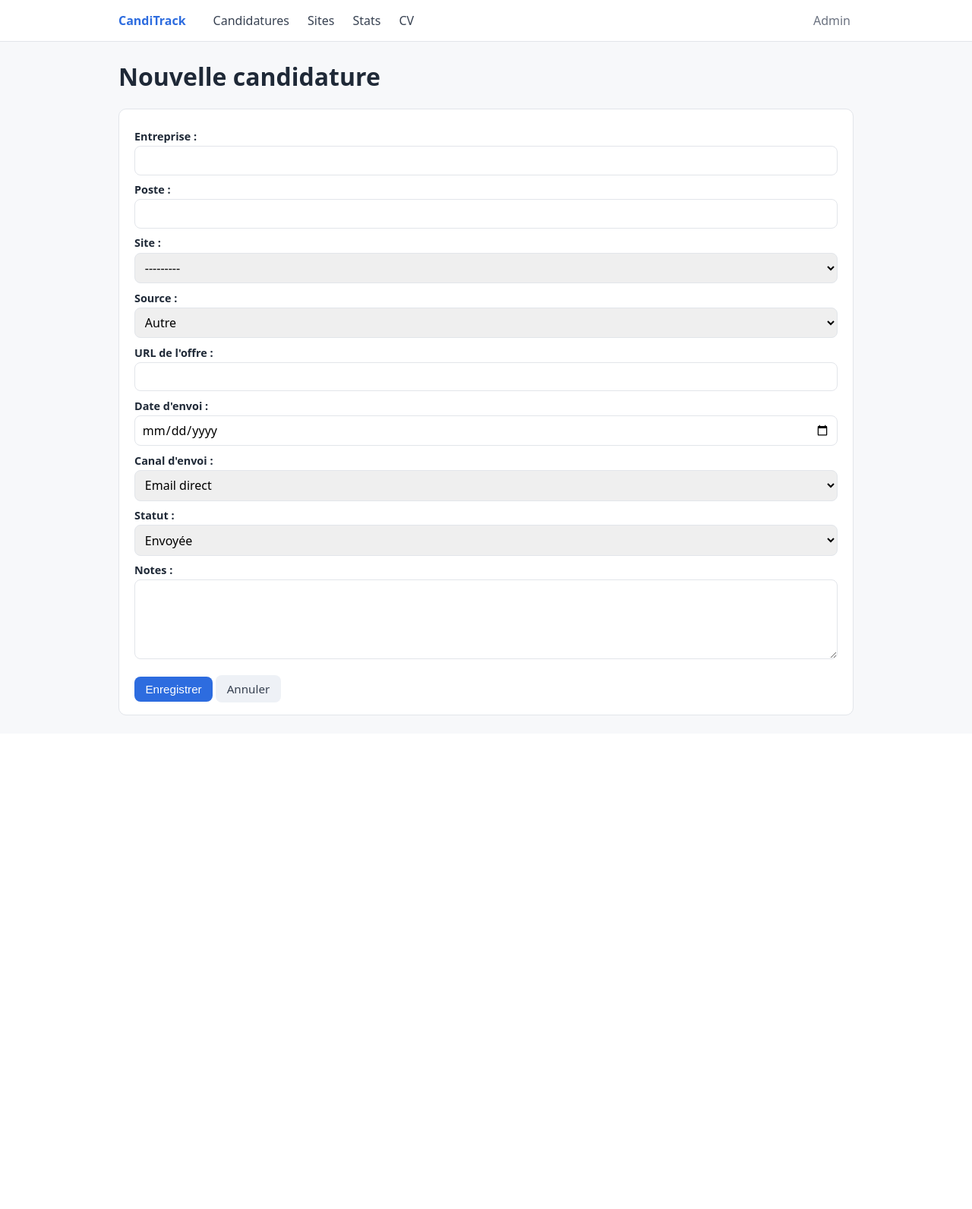
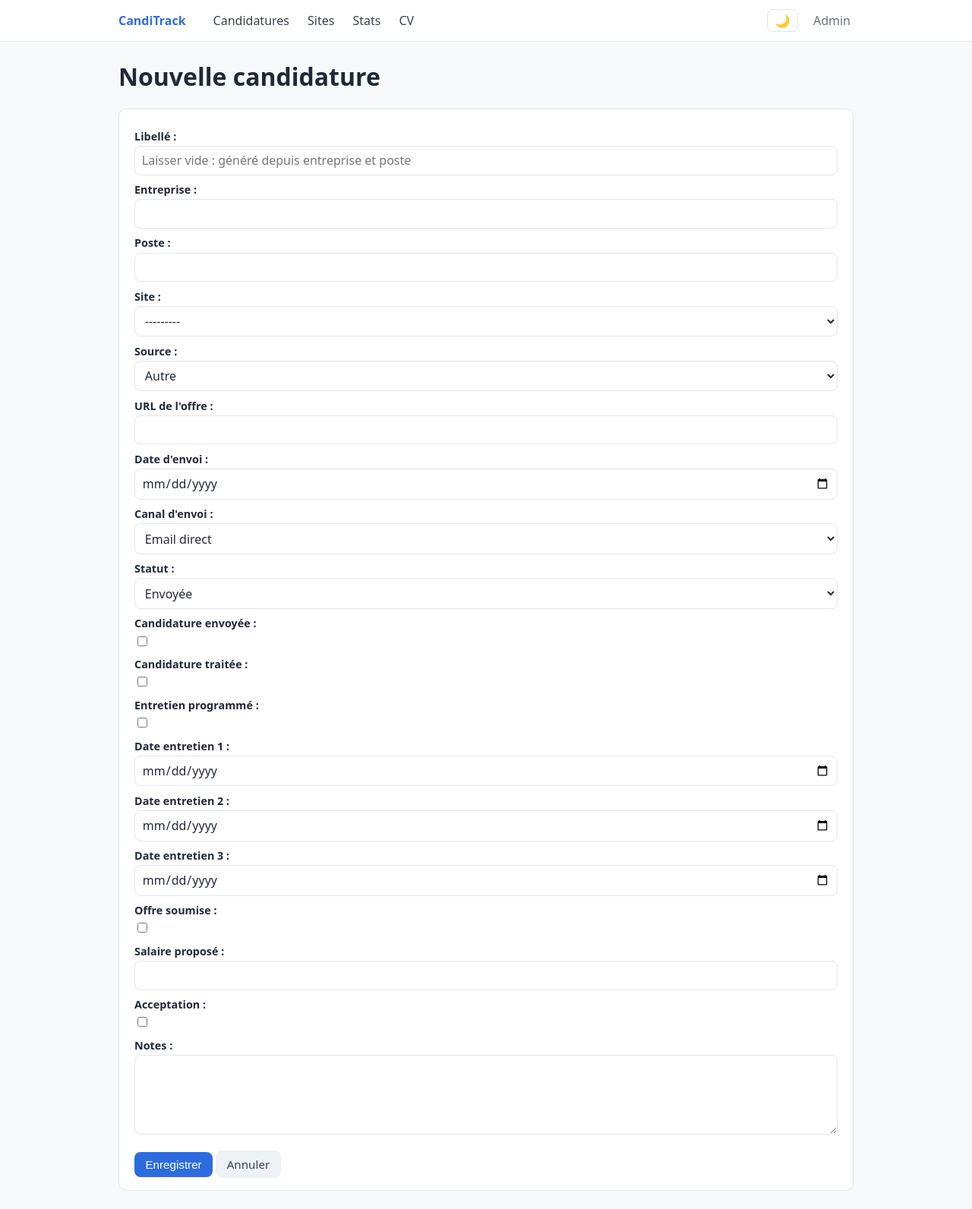
Before and after one commit to lenoirpatrick/CandiTrack, a Django app: page /candidatures/nouvelle/ in a window 1280 px wide. Shown: the whole page at 76% size. Before the commit the page ends 942 px from the top, so only its background shows below. Run offline with Django 5.2, Linux system fonts and the light colour scheme; data comes from the database, SQL or seed files in the repository.

Commit message:
Issues #1 #3 #4 : etapes de candidature, barre de progression, theme dark
#3 Ajouter une candidature :
- Nouveaux champs : libelle, envoyee, traitee, entretien_programme,
  date_entretien_1/2/3, offre_soumise, salaire_propose, acceptation.
- Libelle auto-rempli (entreprise + poste) si laisse vide a la creation.
- Barre de progression sur la page candidature (methode progression()) basee
  sur les 5 etapes Envoyee -> Acceptation.

#4 Theme dark :
- Couleurs entierement variabilisees ; theme dark via prefers-color-scheme et
  choix explicite [data-theme]. Bouton de bascule persiste (localStorage),
  applique avant le rendu pour eviter le flash.

#1 Pouvoir ajouter des sites : deja couvert par la gestion des sites existante
(ajout depuis /sites/nouveau/).

Co-Authored-By: Claude Opus 4.8 <noreply@anthropic.com>

```diff
--- a/templates/base.html
+++ b/templates/base.html
@@ -5,15 +5,45 @@
     <meta charset="utf-8">
     <meta name="viewport" content="width=device-width, initial-scale=1">
     <title>{% block title %}CandiTrack{% endblock %}</title>
+    <script>
+        // Apply the saved theme before paint to avoid a flash (issue #4).
+        (function () {
+            try {
+                var t = localStorage.getItem("theme");
+                if (t) document.documentElement.setAttribute("data-theme", t);
+            } catch (e) {}
+        })();
+    </script>
     <style>
-        :root { --bg:#f7f8fa; --card:#fff; --border:#e2e5ea; --accent:#2d6cdf; --muted:#6b7280; }
+        :root {
+            --bg:#f7f8fa; --card:#fff; --border:#e2e5ea; --accent:#2d6cdf;
+            --muted:#6b7280; --text:#1f2937; --nav-link:#374151;
+            --chip-bg:#eef1f6; --chip-text:#374151; --track:#eef1f6;
+            --msg-bg:#e7f5ec; --msg-border:#bfe3cd; --input-bg:#fff;
+        }
+        /* Follow the OS preference unless the user explicitly chose light. */
+        @media (prefers-color-scheme: dark) {
+            :root:not([data-theme="light"]) {
+                --bg:#0f1115; --card:#1a1d23; --border:#2a2f37; --accent:#5b91ff;
+                --muted:#9aa3af; --text:#e5e7eb; --nav-link:#cbd2dc;
+                --chip-bg:#2a2f37; --chip-text:#cbd2dc; --track:#2a2f37;
+                --msg-bg:#15311f; --msg-border:#27613c; --input-bg:#0f1115;
+            }
+        }
+        /* Explicit dark choice always wins. */
+        :root[data-theme="dark"] {
+            --bg:#0f1115; --card:#1a1d23; --border:#2a2f37; --accent:#5b91ff;
+            --muted:#9aa3af; --text:#e5e7eb; --nav-link:#cbd2dc;
+            --chip-bg:#2a2f37; --chip-text:#cbd2dc; --track:#2a2f37;
+            --msg-bg:#15311f; --msg-border:#27613c; --input-bg:#0f1115;
+        }
         * { box-sizing: border-box; }
         body { margin:0; font-family: system-ui, -apple-system, "Segoe UI", sans-serif;
-               background: var(--bg); color:#1f2937; }
+               background: var(--bg); color:var(--text); }
         header { background: var(--card); border-bottom:1px solid var(--border); }
         nav { max-width: 1000px; margin:0 auto; padding:0 1rem; display:flex; gap:1rem; align-items:center; }
         nav .brand { font-weight:700; padding:1rem 0; margin-right:1rem; color:var(--accent); }
-        nav a { color:#374151; text-decoration:none; padding:1rem 0.25rem; }
+        nav a { color:var(--nav-link); text-decoration:none; padding:1rem 0.25rem; }
         nav a:hover { color: var(--accent); }
         main { max-width: 1000px; margin:1.5rem auto; padding:0 1rem; }
         .card { background:var(--card); border:1px solid var(--border); border-radius:10px;
@@ -23,20 +53,29 @@
         th { color:var(--muted); font-size:0.85rem; text-transform:uppercase; letter-spacing:0.03em; }
         .btn { display:inline-block; background:var(--accent); color:#fff; padding:0.5rem 0.9rem;
                border-radius:8px; text-decoration:none; border:none; cursor:pointer; font-size:0.95rem; }
-        .btn.secondary { background:#eef1f6; color:#374151; }
-        .badge { display:inline-block; background:#eef1f6; color:#374151; padding:0.15rem 0.55rem;
+        .btn.secondary { background:var(--chip-bg); color:var(--chip-text); }
+        .badge { display:inline-block; background:var(--chip-bg); color:var(--chip-text); padding:0.15rem 0.55rem;
                  border-radius:999px; font-size:0.8rem; }
         form p { margin:0.6rem 0; }
         label { display:block; font-weight:600; font-size:0.9rem; margin-bottom:0.2rem; }
         input, select, textarea { width:100%; padding:0.45rem 0.55rem; border:1px solid var(--border);
-                 border-radius:8px; font:inherit; }
+                 border-radius:8px; font:inherit; background:var(--input-bg); color:var(--text); }
+        input[type=checkbox] { width:auto; }
         .messages { list-style:none; padding:0; }
-        .messages li { background:#e7f5ec; border:1px solid #bfe3cd; padding:0.6rem 0.9rem;
+        .messages li { background:var(--msg-bg); border:1px solid var(--msg-border); padding:0.6rem 0.9rem;
                  border-radius:8px; margin-bottom:0.5rem; }
         .muted { color: var(--muted); }
         .row-actions a, .row-actions form { margin-right:0.5rem; }
         .linklike { background:none; border:none; padding:0; color:var(--accent); cursor:pointer;
                  font:inherit; text-decoration:underline; }
+        /* Progress bars / steps, shared across pages */
+        .bar-track { display:block; background:var(--track); border-radius:6px; height:0.85rem; overflow:hidden; }
+        .bar-fill { display:block; height:100%; background:var(--accent); border-radius:6px; min-width:2px; }
+        .steps { display:flex; flex-wrap:wrap; gap:0.5rem; }
+        .step { background:var(--chip-bg); color:var(--muted); padding:0.2rem 0.6rem; border-radius:999px; font-size:0.85rem; }
+        .step.done { background:var(--accent); color:#fff; }
+        .theme-toggle { background:none; border:1px solid var(--border); color:var(--nav-link);
+                 border-radius:8px; padding:0.3rem 0.6rem; cursor:pointer; font-size:1rem; }
     </style>
 </head>
 <body>
@@ -47,7 +86,9 @@
         <a href="{% url 'tracking:site_list' %}">Sites</a>
         <a href="{% url 'tracking:stats' %}">Stats</a>
         <a href="{% url 'tracking:cv_list' %}">CV</a>
-        <a href="/admin/" style="margin-left:auto;" class="muted">Admin</a>
+        <button type="button" class="theme-toggle" id="theme-toggle" title="Changer de thème"
+                aria-label="Changer de thème" style="margin-left:auto;">🌓</button>
+        <a href="/admin/" class="muted">Admin</a>
     </nav>
 </header>
 <main>
@@ -58,5 +99,24 @@
     {% endif %}
     {% block content %}{% endblock %}
 </main>
+<script>
+    // Theme toggle: cycles the explicit choice and persists it (issue #4).
+    (function () {
+        var root = document.documentElement;
+        var btn = document.getElementById("theme-toggle");
+        function current() {
+            return root.getAttribute("data-theme") ||
+                (window.matchMedia("(prefers-color-scheme: dark)").matches ? "dark" : "light");
+        }
+        function render() { btn.textContent = current() === "dark" ? "☀️" : "🌙"; }
+        btn.addEventListener("click", function () {
+            var next = current() === "dark" ? "light" : "dark";
+            root.setAttribute("data-theme", next);
+            try { localStorage.setItem("theme", next); } catch (e) {}
+            render();
+        });
+        render();
+    })();
+</script>
 </body>
 </html>
--- a/templates/tracking/stats.html
+++ b/templates/tracking/stats.html
@@ -62,8 +62,7 @@
     .kpi-label { color:var(--muted); margin-top:0.35rem; font-size:0.9rem; }
     .bar-row { display:flex; align-items:center; gap:0.75rem; margin:0.4rem 0; }
     .bar-label { flex:0 0 9rem; font-size:0.9rem; }
-    .bar-track { flex:1; background:#eef1f6; border-radius:6px; height:0.85rem; overflow:hidden; }
-    .bar-fill { display:block; height:100%; background:var(--accent); border-radius:6px; min-width:2px; }
+    .bar-row .bar-track { flex:1; }
     .bar-count { flex:0 0 2.5rem; text-align:right; font-variant-numeric:tabular-nums; }
 </style>
 {% endblock %}
--- a/tracking/forms.py
+++ b/tracking/forms.py
@@ -10,6 +10,7 @@ class CandidatureForm(forms.ModelForm):
     class Meta:
         model = Candidature
         fields = [
+            "libelle",
             "entreprise",
             "poste",
             "site",
@@ -18,12 +19,38 @@ class CandidatureForm(forms.ModelForm):
             "date_envoi",
             "canal_envoi",
             "statut",
+            # Étapes d'avancement (issue #3)
+            "envoyee",
+            "traitee",
+            "entretien_programme",
+            "date_entretien_1",
+            "date_entretien_2",
+            "date_entretien_3",
+            "offre_soumise",
+            "salaire_propose",
+            "acceptation",
             "notes",
         ]
         widgets = {
+            "libelle": forms.TextInput(
+                attrs={"placeholder": "Laisser vide : généré depuis entreprise et poste"}
+            ),
             "date_envoi": forms.DateInput(attrs={"type": "date"}),
+            "date_entretien_1": forms.DateInput(attrs={"type": "date"}),
+            "date_entretien_2": forms.DateInput(attrs={"type": "date"}),
+            "date_entretien_3": forms.DateInput(attrs={"type": "date"}),
             "notes": forms.Textarea(attrs={"rows": 4}),
         }
+
+    def save(self, commit=True):
+        instance = super().save(commit=False)
+        # Auto-remplir le libellé si laissé vide (issue #3).
+        if not instance.libelle:
+            parts = [p for p in (instance.entreprise, instance.poste) if p]
+            instance.libelle = " — ".join(parts)
+        if commit:
+            instance.save()
+        return instance
 
 
 class JobSiteForm(forms.ModelForm):
--- a/tracking/models.py
+++ b/tracking/models.py
@@ -72,6 +72,7 @@ class Statut(models.TextChoices):
 class Candidature(models.Model):
     """A single job application and its current state (issue #365)."""
 
+    libelle = models.CharField("libellé", max_length=200, blank=True)
     entreprise = models.CharField("entreprise", max_length=200)
     poste = models.CharField("poste", max_length=200)
     site = models.ForeignKey(
@@ -97,8 +98,28 @@ class Candidature(models.Model):
     )
     notes = models.TextField("notes", blank=True)
 
+    # Étapes d'avancement (issue #3) — la barre de progression en découle.
+    envoyee = models.BooleanField("candidature envoyée", default=False)
+    traitee = models.BooleanField("candidature traitée", default=False)
+    entretien_programme = models.BooleanField("entretien programmé", default=False)
+    date_entretien_1 = models.DateField("date entretien 1", null=True, blank=True)
+    date_entretien_2 = models.DateField("date entretien 2", null=True, blank=True)
+    date_entretien_3 = models.DateField("date entretien 3", null=True, blank=True)
+    offre_soumise = models.BooleanField("offre soumise", default=False)
+    salaire_propose = models.CharField("salaire proposé", max_length=100, blank=True)
+    acceptation = models.BooleanField("acceptation", default=False)
+
     created_at = models.DateTimeField(auto_now_add=True)
     updated_at = models.DateTimeField(auto_now=True)
+
+    # Étapes ordonnées de la candidature, pour la barre de progression (issue #3).
+    PROGRESS_STEPS = [
+        ("envoyee", "Envoyée"),
+        ("traitee", "Traitée"),
+        ("entretien_programme", "Entretien programmé"),
+        ("offre_soumise", "Offre soumise"),
+        ("acceptation", "Acceptation"),
+    ]
 
     class Meta:
         verbose_name = "candidature"
@@ -106,10 +127,25 @@ class Candidature(models.Model):
         ordering = ["-date_envoi", "-created_at"]
 
     def __str__(self):
-        return f"{self.entreprise} — {self.poste}"
+        return self.libelle or f"{self.entreprise} — {self.poste}"
 
     def get_absolute_url(self):
         return reverse("tracking:candidature_detail", args=[self.pk])
+
+    def progression(self):
+        """Progress of the application across its milestones (issue #3)."""
+        steps = [
+            {"label": label, "done": bool(getattr(self, field))}
+            for field, label in self.PROGRESS_STEPS
+        ]
+        done = sum(1 for s in steps if s["done"])
+        total = len(steps)
+        return {
+            "steps": steps,
+            "done": done,
+            "total": total,
+            "percent": round(100 * done / total) if total else 0,
+        }
 
 
 class StatusHistory(models.Model):
```
Also changed, not shown: templates/tracking/candidature_detail.html (+26 -2 lines), tracking/migrations/0005_candidature_acceptation_candidature_date_entretien_1_and_more.py (added).
